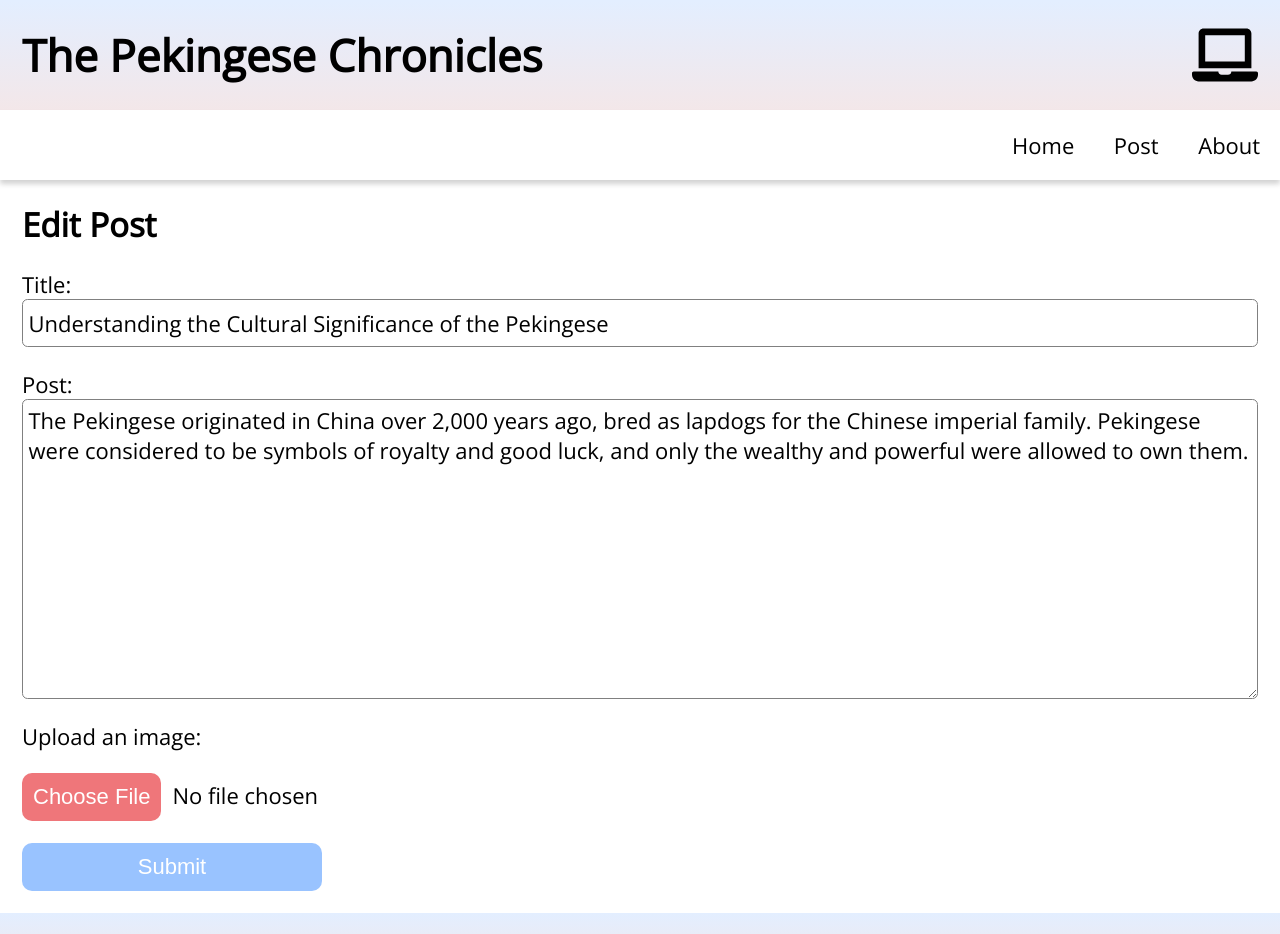
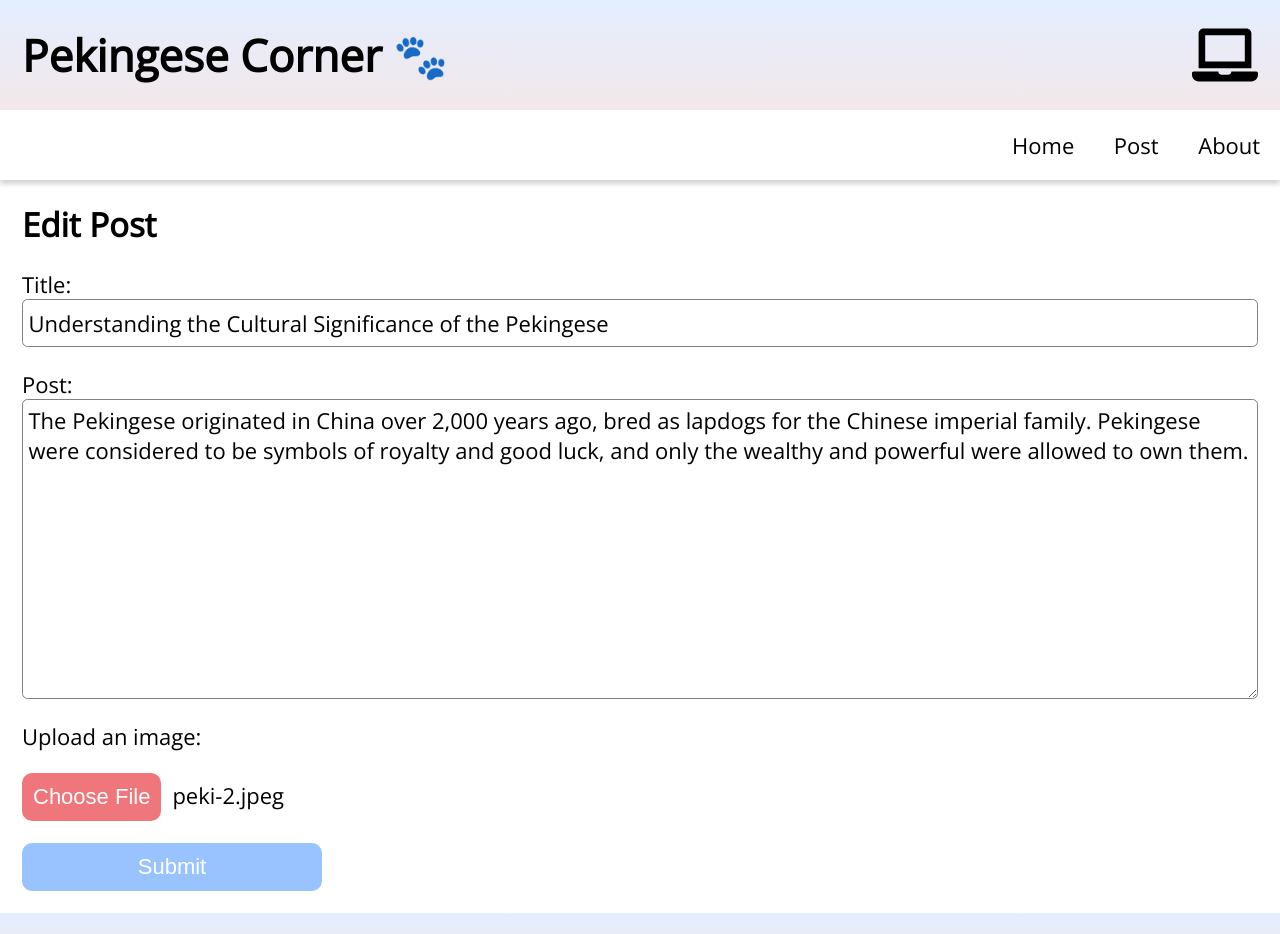
Before and after one commit to private-lazy-val/react-blog, a React (Create React App) app: page /edit/1 in a window 1280 px wide. Shown: the top 934 px of the page. Built offline with nearby package versions, Linux system fonts and the light colour scheme; data requests are answered from the project's data file.

Commit message:
show image name in file input

```diff
--- a/src/EditPost.jsx
+++ b/src/EditPost.jsx
@@ -8,7 +8,7 @@ import {useNavigate} from 'react-router-dom';
 const EditPost = () => {
     const [editTitle, setEditTitle] = useState('');
     const [editBody, setEditBody] = useState('');
-    const {posts, setPosts, postImage, setPostImage, handleSetImage, fileName} = useContext(DataContext);
+    const {posts, setPosts, postImage, setPostImage, handleSetImage, fileName, setFileName} = useContext(DataContext);
     const {id} = useParams();
     const post = posts.find(post => (post.id).toString() === id);
     const navigate = useNavigate();
@@ -18,12 +18,13 @@ const EditPost = () => {
             setEditTitle(post.title);
             setEditBody(post.body);
             setPostImage(post.image);
+            setFileName(post.file_name);
         }
-    }, [post, setEditTitle, setEditBody, setPostImage])
+    }, [post])
 
     const handleEdit = async (id) => {
         const datetime = format(new Date(), 'MMMM dd, yyyy pp');
-        const updatedPost = {id, title: editTitle, datetime, body: editBody, image: postImage};
+        const updatedPost = {id, title: editTitle, datetime, body: editBody, image: postImage, file_name: fileName};
         try {
             const response = await api.put(`/posts/${id}`, updatedPost);
             setPosts(posts.map(post => { if(post.id === id) {
@@ -31,6 +32,7 @@ const EditPost = () => {
             setEditTitle('');
             setEditBody('');
             setPostImage(null);
+            setFileName('');
             navigate('/');
         } catch (err) {
             console.log(`Error: ${err.message}`);
--- a/src/Footer.jsx
+++ b/src/Footer.jsx
@@ -2,7 +2,7 @@ const Footer = () => {
     const today = new Date();
     return (
         <footer className='Footer'>
-            <p>The Pekignese Chronicles Inc. &copy;{today.getFullYear()}</p>
+            <p>Pekingese Corner &copy;{today.getFullYear()}</p>
         </footer>
     );
 };
--- a/src/Layout.jsx
+++ b/src/Layout.jsx
@@ -6,7 +6,7 @@ import {Outlet} from 'react-router-dom';
 const Layout = () => {
     return (
         <div className='App'>
-            <Header title='The Pekingese Chronicles'/>
+            <Header title='Pekingese Corner &#128062;'/>
             <Nav/>
             <Outlet/>
             <Footer/>
--- a/src/NewPost.jsx
+++ b/src/NewPost.jsx
@@ -14,7 +14,7 @@ const NewPost = () => {
         e.preventDefault();
         const id = posts.length ? posts[posts.length - 1].id + 1 : 1;
         const datetime = format(new Date(), 'MMMM dd, yyyy pp');
-        const newPost = {id, title: postTitle, datetime, body: postBody, image: postImage};
+        const newPost = {id, title: postTitle, datetime, body: postBody, image: postImage, file_name: fileName};
         try {
             const response = await api.post('/posts', newPost);
             const allPosts = [...posts, response.data];
```
Also changed, not shown: data/db.json.
